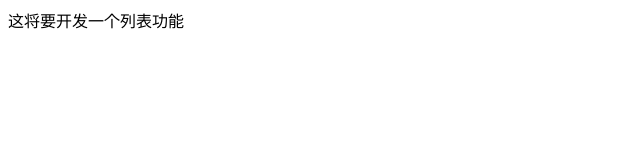
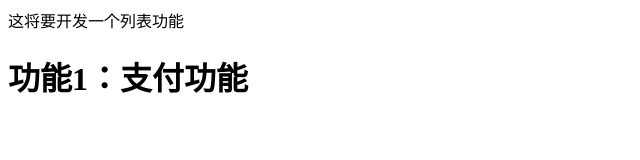
Before and after one commit to xudan123456/Project, a plain HTML site: page index.html in a window 1280 px wide. Shown: the whole page, without its empty margins (0-640 px from the left). Drawn offline with Linux system fonts and the light colour scheme.

Commit message:
支付功能

```diff
--- a/index.html
+++ b/index.html
@@ -6,5 +6,6 @@
 </head>
 <body>
 <a>这将要开发一个列表功能</a>
+<h1>功能1：支付功能</h1>
 </body>
 </html>
```
